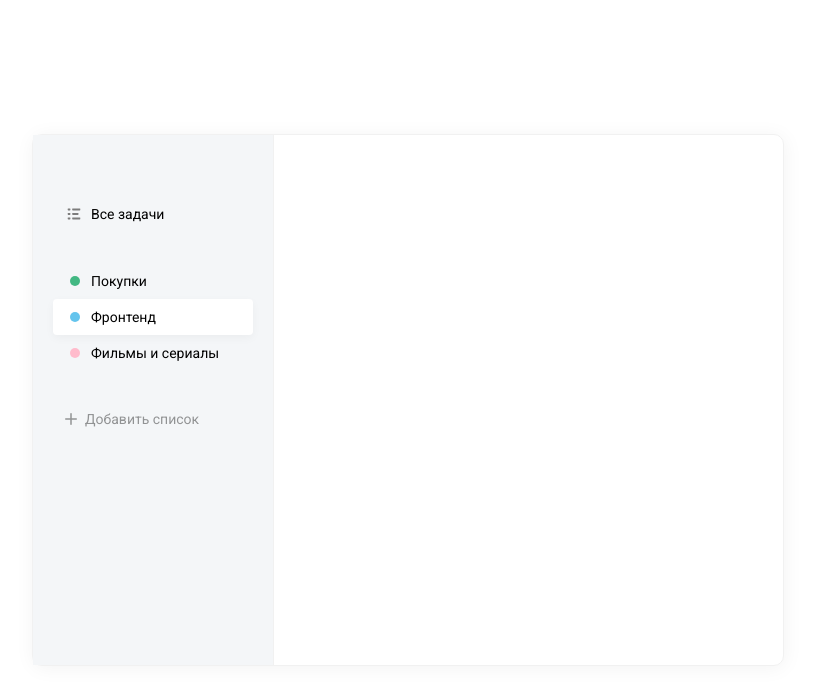
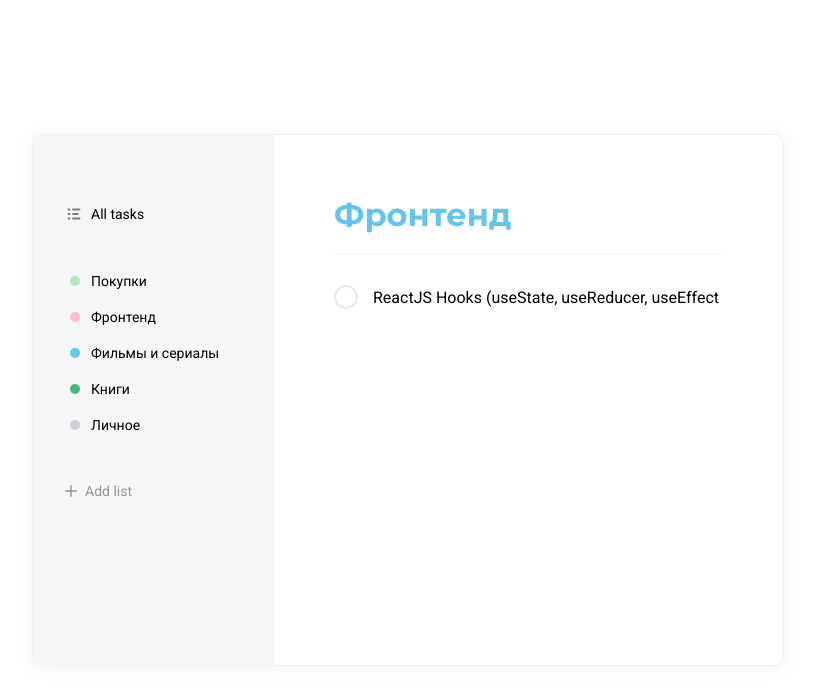
Before and after one commit to nikitababko/todo, a React (Create React App) app: page / in a window 1280 px wide. Shown: the top 696 px of the page, without its empty margins (232-1047 px from the left). Built offline with nearby package versions, Linux system fonts and the light colour scheme.

Commit message:
Added more states for AddList. Added a small part of Tasks.

```diff
--- a/src/App.js
+++ b/src/App.js
@@ -1,11 +1,24 @@
-import React from "react";
+import React, { useState } from "react";
 
 import List from "./components/List";
 import AddList from "./components/AddList";
+import Tasks from "./components/Tasks";
 
 import DB from "./assets/db.json";
 
 function App() {
+    const [lists, setLists] = useState(
+        DB.lists.map((item) => {
+            item.color = DB.colors.filter((color) => color.id === item.colorId)[0].name;
+            return item;
+        })
+    );
+
+    const onAddList = (obj) => {
+        const newLists = [...lists, obj];
+        setLists(newLists);
+    };
+
     return (
         <div className="todo">
             <div className="todo__sidebar">
@@ -26,40 +39,16 @@
                                     />
                                 </svg>
                             ),
-                            name: "Все задачи",
+                            name: "All tasks",
                         },
                     ]}
                 />
-                <List
-                    items={[
-                        {
-                            color: "green",
-                            name: "Покупки",
-                        },
-
-                        {
-                            color: "blue",
-                            name: "Фронтенд",
-                            active: true,
-                        },
-                        {
-                            color: "pink",
-                            name: "Фильмы и сериалы",
-                        },
-                        // {
-                        //     color: "lime",
-                        //     name: "Книги",
-                        // },
-                        // {
-                        //     color: "grey",
-                        //     name: "Личное",
-                        // },
-                    ]}
-                    isRemovable
-                />
-                <AddList colors={DB.colors} />
+                <List items={lists} onRemove={(item) => console.log(item)} isRemovable />
+                <AddList onAddList={onAddList} colors={DB.colors} />
             </div>
-            <div className="todo__tasks"></div>
+            <div className="todo__tasks">
+                <Tasks />
+            </div>
         </div>
     );
 }
--- a/src/assets/db.json
+++ b/src/assets/db.json
@@ -2,7 +2,7 @@
     "lists": [
         {
             "id": 1,
-      "name": "Продажи",
+            "name": "Покупки",
             "colorId": 5
         },
         {
@@ -24,16 +24,6 @@
             "id": 5,
             "name": "Личное",
             "colorId": 1
-    },
-    {
-      "name": "Спорт",
-      "colorId": 3,
-      "id": 6
-    },
-    {
-      "name": "Курс по ReactJS ToDo",
-      "colorId": 7,
-      "id": 7
         }
     ],
     "tasks": [
--- a/src/components/AddList/index.jsx
+++ b/src/components/AddList/index.jsx
@@ -7,9 +7,30 @@
 
 import "./AddList.scss";
 
-const AddList = ({ colors }) => {
+const AddList = ({ colors, onAddList }) => {
     const [visiblePopup, setVisiblePopup] = useState(false);
     const [selectedColor, setSelectedColor] = useState(colors[0].id);
+    const [inputValue, setInputValue] = useState("");
+
+    const onClose = () => {
+        setVisiblePopup(false);
+        setInputValue("");
+        setSelectedColor(colors[0].id);
+    };
+
+    const addList = () => {
+        if (!inputValue) {
+            alert("Enter the name of the list.");
+            return;
+        }
+        const color = colors.filter((c) => c.id === selectedColor)[0].name;
+        onAddList({
+            id: Math.random(),
+            name: inputValue,
+            color: color,
+        });
+        onClose();
+    };
 
     return (
         <div className="add-list">
@@ -42,19 +63,25 @@
                                 />
                             </svg>
                         ),
-                        name: "Добавить список",
+                        name: "Add list",
                     },
                 ]}
             />
             {visiblePopup && (
                 <div className="add-list__popup">
                     <img
-                        onClick={() => setVisiblePopup(false)}
+                        onClick={onClose}
                         src={closeSvg}
                         alt="Close button"
                         className="add-list__popup-close-btn"
                     />
-                    <input className="field" type="text" placeholder="Название списка" />
+                    <input
+                        value={inputValue}
+                        onChange={(e) => setInputValue(e.target.value)}
+                        className="field"
+                        type="text"
+                        placeholder="List name"
+                    />
                     <div className="add-list__popup-colors">
                         {colors.map((color) => (
                             <Badge
@@ -65,7 +92,9 @@
                             />
                         ))}
                     </div>
-                    <button className="button">Добавить</button>
+                    <button onClick={addList} className="button">
+                        Add
+                    </button>
                 </div>
             )}
         </div>
--- a/src/components/List/List.scss
+++ b/src/components/List/List.scss
@@ -1,4 +1,5 @@
 .list {
+    $self: &;
     margin-bottom: 30px;
 
     &__add-button {
@@ -12,8 +13,30 @@
     li {
         display: flex;
         align-items: center;
+        padding: 10px 12px;
         cursor: pointer;
-        padding: 10px 12px;
+        transition: background-color 0.15s ease-in-out;
+
+        &:hover #{$self}__remove-icon {
+            opacity: 0.2;
+        }
+
+        #{$self}__remove-icon {
+            opacity: 0;
+            transition: opacity 0.15s ease-in-out;
+
+            &:hover {
+                opacity: 0.8;
+            }
+        }
+
+        span {
+            flex: 1;
+        }
+
+        &:hover {
+            background-color: rgba(255, 255, 255, 0.5);
+        }
 
         &.active {
             background: #ffffff;
--- a/src/components/List/index.jsx
+++ b/src/components/List/index.jsx
@@ -3,9 +3,17 @@
 
 import Badge from "components/Badge";
 
+import removeSvg from "assets/img/remove.svg";
+
 import "./List.scss";
 
-const List = ({ items, isRemovable, onClick }) => {
+const List = ({ items, isRemovable, onClick, onRemove }) => {
+    const removeList = (item) => {
+        if (window.confirm("Are you sure you want to delete this list?")) {
+            onRemove(item);
+        }
+    };
+
     return (
         <ul onClick={onClick} className="list">
             {items.map((item, index) => (
@@ -15,6 +23,14 @@
                 >
                     <i>{item.icon ? item.icon : <Badge color={item.color} />}</i>
                     <span>{item.name}</span>
+                    {isRemovable && (
+                        <img
+                            className="list__remove-icon"
+                            src={removeSvg}
+                            alt="Remove icon"
+                            onClick={() => removeList(item)}
+                        />
+                    )}
                 </li>
             ))}
         </ul>
--- /dev/null
+++ b/src/components/Tasks/Tasks.scss
@@ -0,0 +1,99 @@
+.tasks {
+    &__title {
+        padding-bottom: 20px;
+        font-family: Montserrat;
+        font-weight: bold;
+        font-size: 32px;
+        line-height: 39px;
+        color: #64c4ed;
+        border-bottom: 1px solid #f2f2f2;
+
+        &:hover {
+            img {
+                opacity: 0.2;
+            }
+        }
+
+        img {
+            margin-left: 15px;
+            opacity: 0;
+            cursor: pointer;
+
+            &:hover {
+                opacity: 0.8;
+            }
+        }
+    }
+
+    &__items {
+        margin-top: 30px;
+
+        &-row {
+            display: flex;
+            align-items: center;
+
+            input {
+                width: 100%;
+                margin-left: 15px;
+                border: 0;
+                font-size: 16px;
+            }
+        }
+    }
+
+    .checkbox {
+        input {
+            display: none;
+        }
+
+        svg {
+            transition: opacity 0.15s ease-in-out;
+            path {
+                stroke: #f2f2f2;
+            }
+        }
+
+        input:checked + label {
+            background-color: #4dd599;
+            border-color: #4dd599;
+
+            svg {
+                opacity: 1;
+                path {
+                    stroke: #fff;
+                }
+            }
+        }
+
+        &:hover {
+            label {
+                background-color: #f2f2f2;
+                border-color: #f2f2f2;
+
+                svg {
+                    opacity: 1;
+
+                    path {
+                        stroke: #b2b2b2;
+                    }
+                }
+            }
+        }
+
+        label {
+            display: flex;
+            align-items: center;
+            justify-content: center;
+            border: 2px solid #e8e8e8;
+            border-radius: 50%;
+            width: 20px;
+            height: 20px;
+            cursor: pointer;
+            transition: background-color 0.15s ease-in-out, border-color 0.15s ease-in-out;
+
+            svg {
+                opacity: 0;
+            }
+        }
+    }
+}
--- /dev/null
+++ b/src/components/Tasks/index.jsx
@@ -0,0 +1,43 @@
+import React from "react";
+
+import editSvg from "assets/img/edit.svg";
+
+import "./Tasks.scss";
+
+const Tasks = () => {
+    return (
+        <div className="tasks">
+            <h2 className="tasks__title">
+                Фронтенд
+                <img src={editSvg} alt="Edit icon" />
+            </h2>
+            <div className="tasks__items">
+                <div className="tasks__items-row">
+                    <div className="checkbox">
+                        <input id="check" type="checkbox" />
+                        <label htmlFor="check">
+                            <svg
+                                width="11"
+                                height="8"
+                                viewBox="0 0 11 8"
+                                fill="none"
+                                xmlns="http://www.w3.org/2000/svg"
+                            >
+                                <path
+                                    d="M9.29999 1.20001L3.79999 6.70001L1.29999 4.20001"
+                                    stroke="#000"
+                                    strokeWidth="1.5"
+                                    strokeLinecap="round"
+                                    strokeLinejoin="round"
+                                />
+                            </svg>
+                        </label>
+                    </div>
+                    <input value="ReactJS Hooks (useState, useReducer, useEffect и т.д.)" />
+                </div>
+            </div>
+        </div>
+    );
+};
+
+export default Tasks;
--- a/src/index.scss
+++ b/src/index.scss
@@ -9,6 +9,7 @@
 }
 
 .todo {
+    display: flex;
     position: absolute;
     left: 50%;
     top: 50%;
@@ -26,6 +27,11 @@
         height: calc(100% - 120px);
         border-right: 1px solid #f1f1f1;
         padding: 60px 20px;
+    }
+
+    &__tasks {
+        flex: 1;
+        padding: 60px;
     }
 }
 
```
Also changed, not shown: public/index.html (+6 -23 lines), 1 other file (tests, documents, lock files or other folders). Lines whose indentation alone changed are shown as unchanged.
